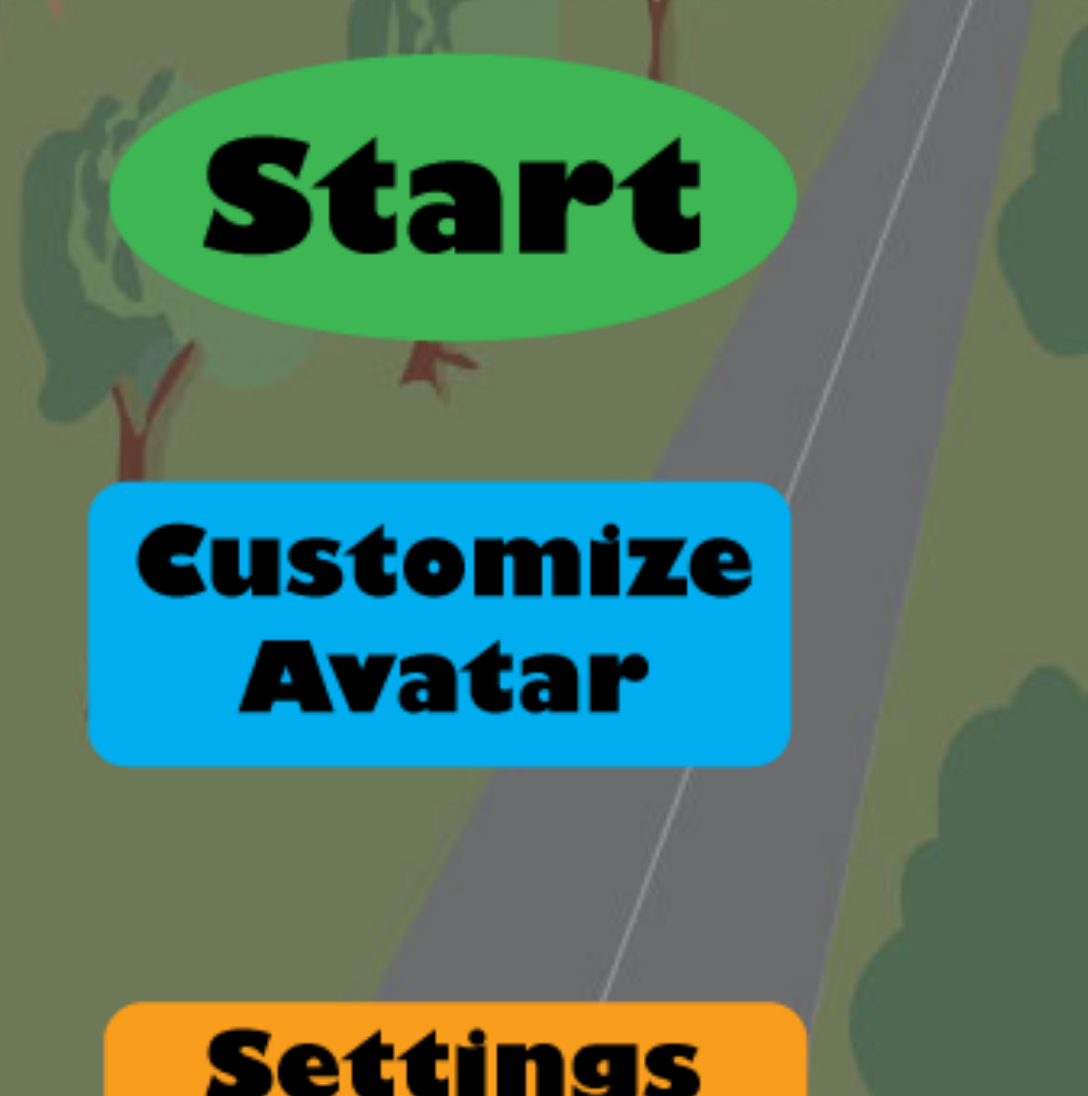
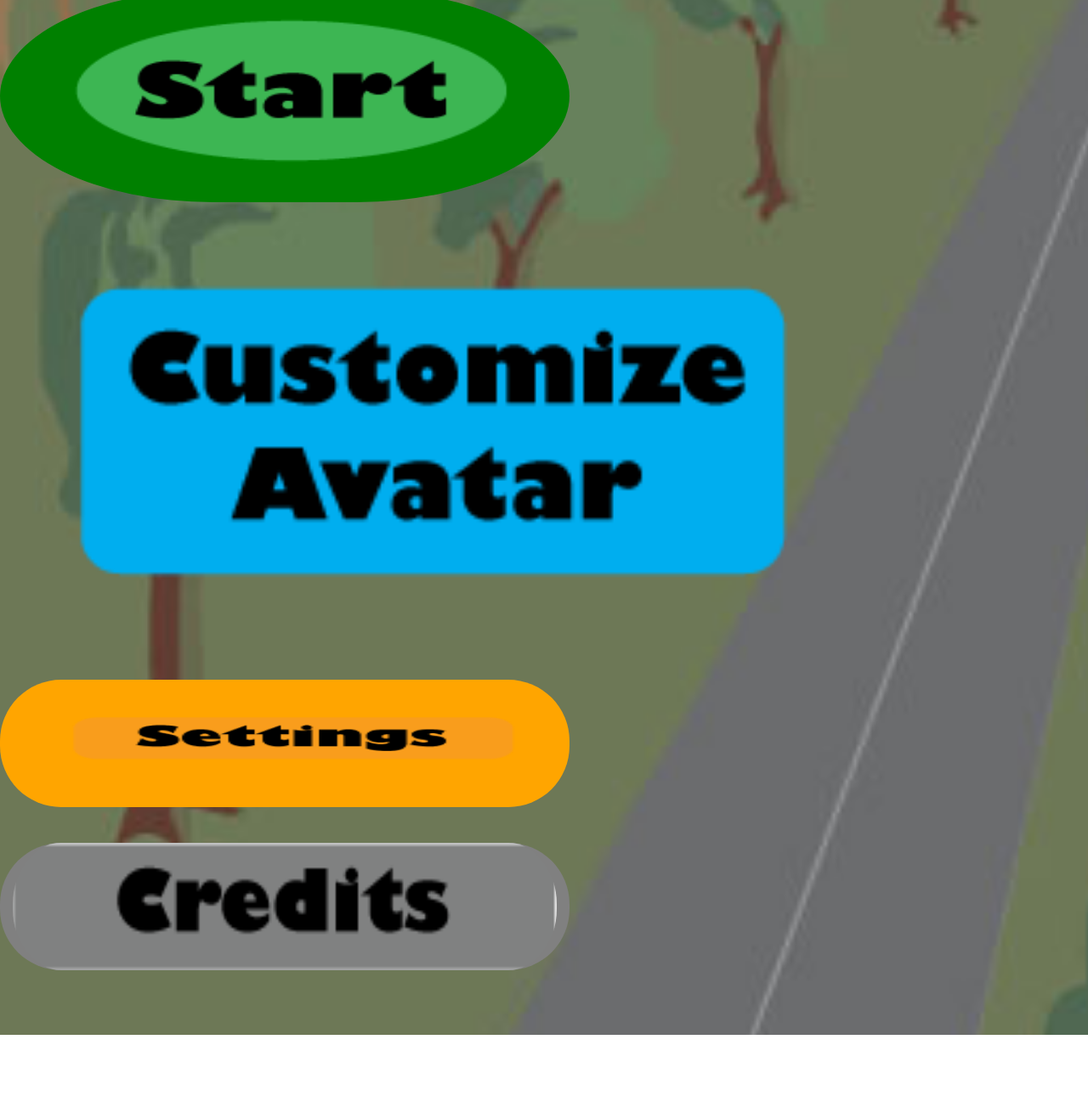
Before and after one commit to j00leee/Livida, a plain HTML site: page menu.html in a window 1280 px wide. Shown: the part 419-1709 px from the top of the page at 85% size. After the commit the page ends 1637 px from the top, so only its background shows below. Drawn offline with Linux system fonts and the light colour scheme.

Commit message:
Update menu.css

```diff
--- a/css/menu.css
+++ b/css/menu.css
@@ -1,8 +1,17 @@
 html, body {
-    max-width: 100%;
-    overflow-x: hidden;
+	max-width: 100%;
+	overflow-x: hidden;
+	margin-left: auto;
+    margin-right: auto;
 }
 
+body{
+	/* Preserve aspet ratio */
+	background-size: 117% 150%;
+	background-repeat: no-repeat;
+	background-image: url("../pictures/background.png");
+	position: relative;
+}
 .menu-btns{
     width: 80%;
     height: auto;
@@ -13,28 +22,80 @@ html, body {
 	height: auto;
 }
 
+#start{
+	width: 50%;
+	height: 250px;
+    border-style: none;
+    margin-left: auto;
+    margin-right: auto;
+    padding-left: 15px;
+    padding-right: 15px;
+    font-size: 800%;
+	font-family: 'Raleway';
+	font-weight: bold;
+    background-color: green;
+    -moz-border-radius: 500px/ 250px;
+    border-radius: 500px/ 250px;
+    margin-bottom: 3%;
+}
+
+#customize{
+	width: 50%;
+	height: 250px;
+    border-style: none;
+    margin-left: auto;
+    margin-right: auto;
+    padding-left: 15px;
+    padding-right: 15px;
+    font-size: 450%;
+	font-family: 'Raleway';
+	font-weight: bold;
+    background-color: cyan;
+    border-radius: 1em 1em 1em 1em;
+    margin-bottom: 3%;
+}
+
+#settings{
+	width: 50%;
+	height: 150px;
+    border-style: none;
+    margin-left: auto;
+    margin-right: auto;
+    padding-left: 15px;
+    padding-right: 15px;
+    font-size: 450%;
+	font-family: 'Raleway';
+	font-weight: bold;
+    background-color: orange;
+    border-radius: 1em 1em 1em 1em;
+    margin-bottom: 3%;
+}
+
+#credits{
+	width: 50%;
+	height: 150px;
+    border-style: none;
+    margin-left: auto;
+    margin-right: auto;
+    padding-left: 15px;
+    padding-right: 15px;
+    font-size: 450%;
+	font-family: 'Raleway';
+	font-weight: bold;
+    background-color: gray;
+    border-radius: 1em 1em 1em 1em;
+    margin-bottom: 5%;
+}
+
+
 .buttons{
 	margin: 0 auto;
 	text-align: center;
 }
 
-body{
-	top: 0;
-	left: 0;
-
-	/* Preserve aspet ratio */
-	min-width: 100%;
-	min-height: 100%;
-	background-size: cover;
-	background-attachment: local;
-	background-repeat: no-repeat;
-	background-position: center top;
-	background-image: url("../pictures/background.png");
-	position: relative;
-}
-
 #ad{
 	width: 40%;
-    float: left;
-    margin: -36px 0px 0px 0px;
+	margin-left: 28%;
+	margin-right: 50%;
+	bottom: 0;
 }
```
